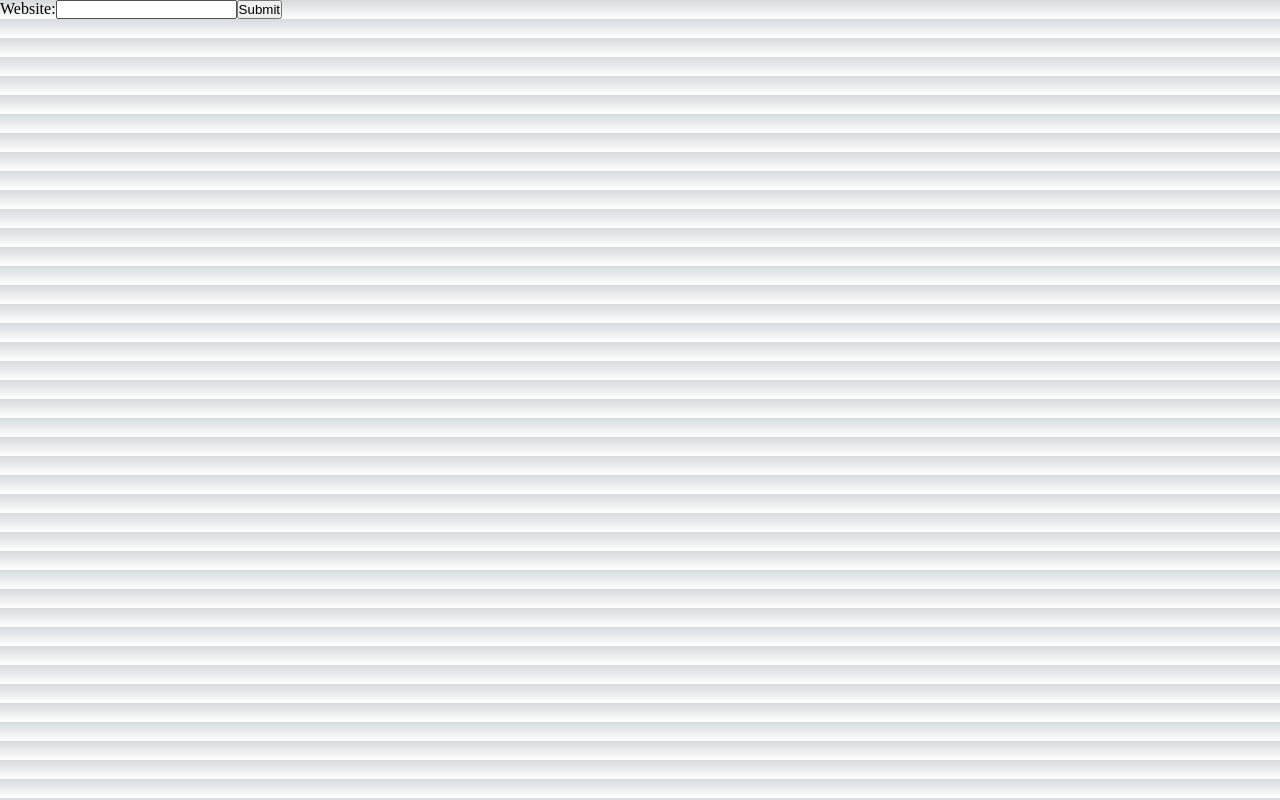
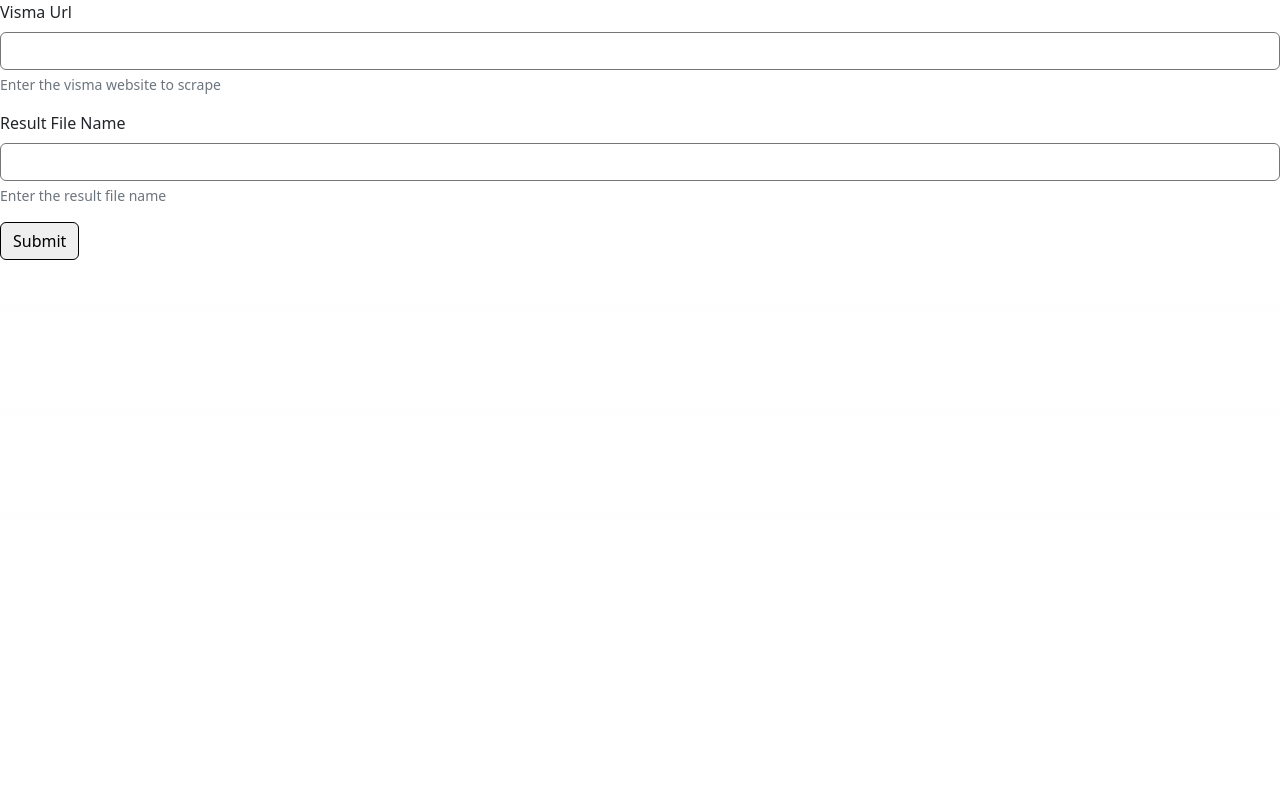
Before and after one commit to mclorch/next-scraper, a Next.js app: page / in a window 1280 px wide. Built offline with nearby package versions, Linux system fonts and the light colour scheme.

Commit message:
added bootstrap

```diff
--- a/package.json
+++ b/package.json
@@ -13,6 +13,7 @@
     "@types/node": "18.11.18",
     "@types/react": "18.0.26",
     "@types/react-dom": "18.0.10",
+    "bootstrap": "^5.3.0-alpha1",
     "csv-append": "^1.0.0",
     "eslint": "8.31.0",
     "eslint-config-next": "13.1.1",
--- a/pages/index.tsx
+++ b/pages/index.tsx
@@ -11,13 +11,28 @@ export default function Home() {
         <meta name="description" content="Generated by create next app" />
         <meta name="viewport" content="width=device-width, initial-scale=1" />
         <link rel="icon" href="/favicon.ico" />
+        <link href="https://cdn.jsdelivr.net/npm/bootstrap@5.2.3/dist/css/bootstrap.min.css" rel="stylesheet" integrity="sha384-rbsA2VBKQhggwzxH7pPCaAqO46MgnOM80zW1RWuH61DGLwZJEdK2Kadq2F9CUG65" crossOrigin="anonymous"></link>
       </Head>
 
-          <form action="/api/form" method="post">
-            <label htmlFor="website">Website:</label>
-            <input type="text" id="website" name="website" />
-            <button type="submit">Submit</button>
-          </form>
+    <div className="form-wrap">
+      <div className="center">
+        <form action="/api/form" method="post">
+          <div className="mb-3">
+            <label htmlFor="visma-url-input" className="form-label">Visma Url</label>
+            <input className="form-control" id="visma-url-input" aria-describedby="visma-url-help" />
+            <div id="visma-url-help" className="form-text">Enter the visma website to scrape</div>
+          </div>
+          <div className="mb-3">
+            <label htmlFor="result-file-name" className="form-label">Result File Name</label>
+            <input className="form-control" id="result-file-name" aria-describedby="result-file-help"/>
+            <div id="result-file-help" className="form-text">Enter the result file name</div>
+          </div>
+          <button type="submit" className="btn btn-primary">Submit</button>
+        </form>
+      </div>
+
+    </div>
+
     </>
   )
 }
--- a/styles/Home.module.css
+++ b/styles/Home.module.css
@@ -250,6 +250,12 @@
   }
 }
 
+
+.form-wrap {
+  margin: 50px;
+  max-width: 500px;
+}
+
 /* Tablet and Smaller Desktop */
 @media (min-width: 701px) and (max-width: 1120px) {
   .grid {
```
Also changed, not shown: 1 other file (tests, documents, lock files or other folders).
